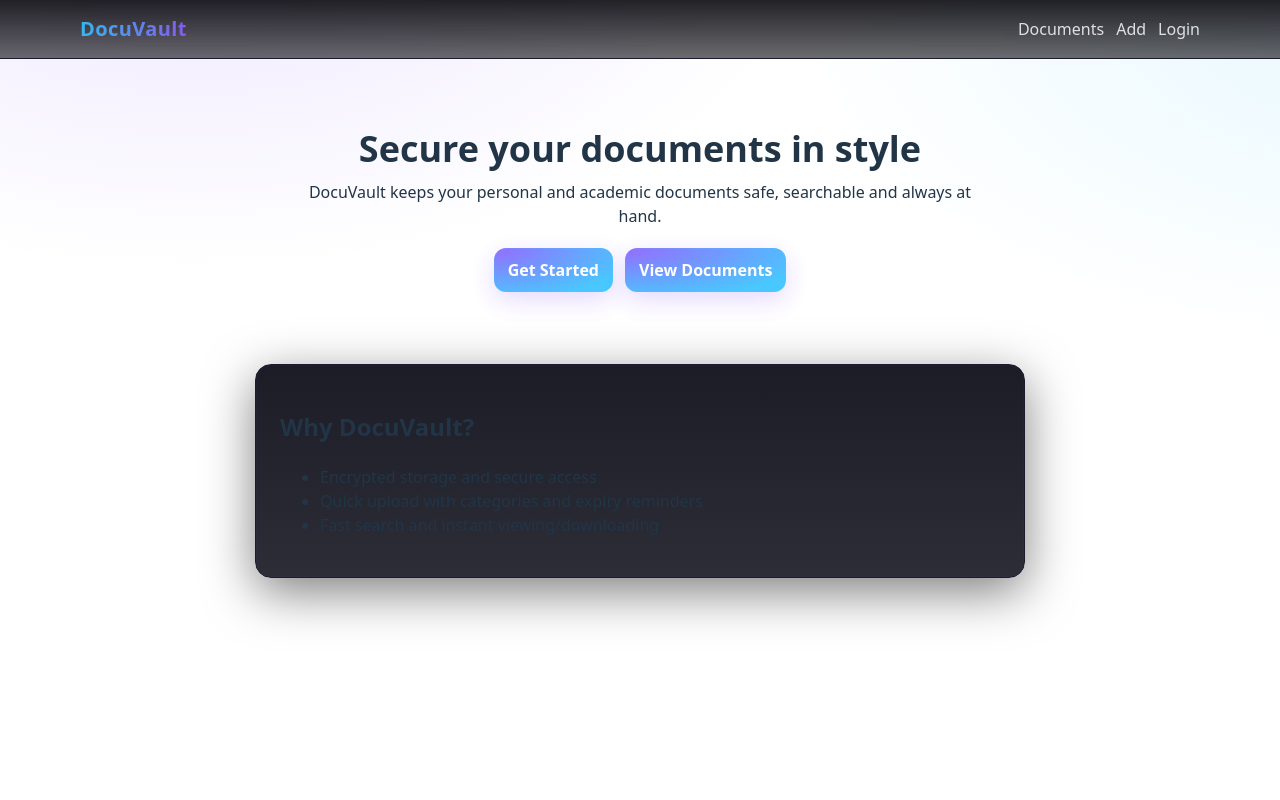
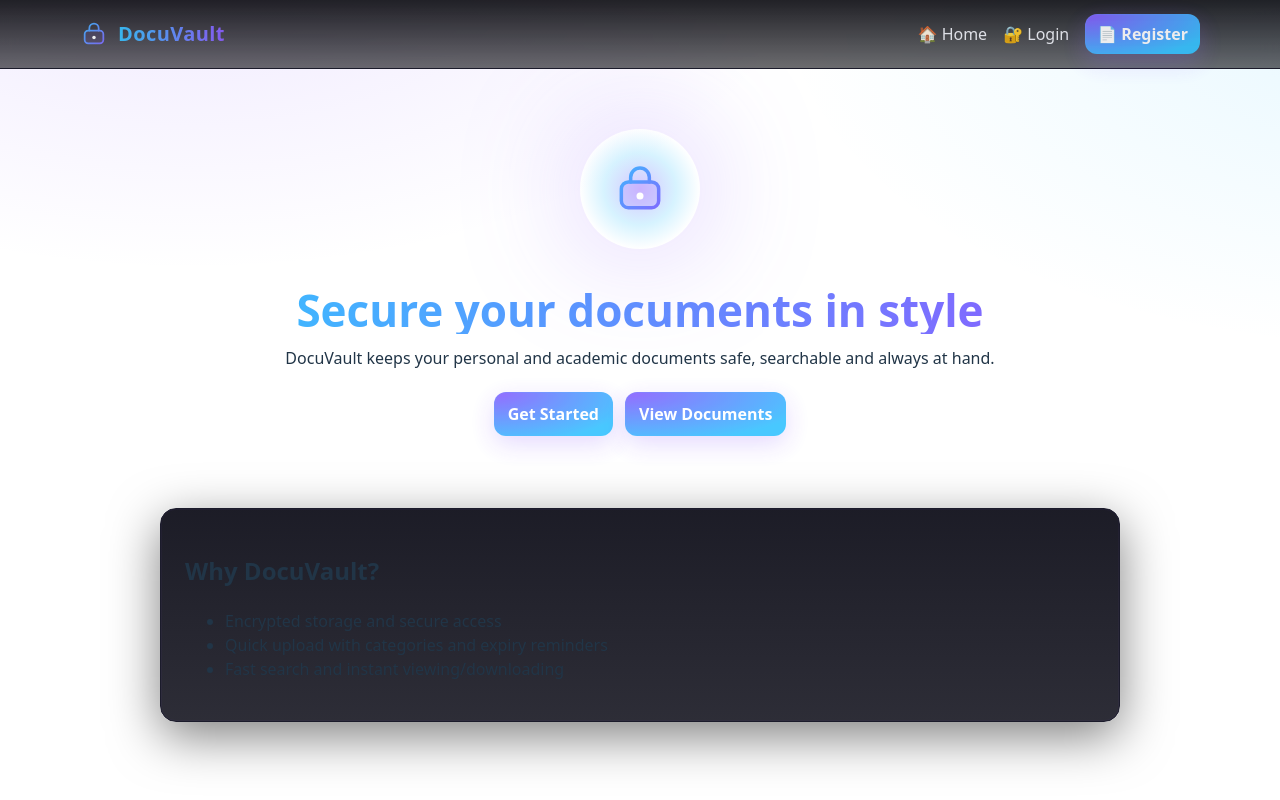
Before and after one commit to bastingg05/DocVault-1, a React (Vite) app in the folder frontend_react/: page / in a window 1280 px wide. Built offline with nearby package versions, Linux system fonts and the light colour scheme; no server answers.

Commit message:
feat(ui): black-themed home + header icons; chore(cors): add vercel domain

```diff
--- a/frontend_react/src/components/Header.jsx
+++ b/frontend_react/src/components/Header.jsx
@@ -1,14 +1,39 @@
 import { Link } from 'react-router-dom'
+
+function Logo(){
+  return (
+    <div style={{display:'flex',alignItems:'center',gap:10}}>
+      <svg width="28" height="28" viewBox="0 0 48 48" fill="none" xmlns="http://www.w3.org/2000/svg">
+        <defs>
+          <linearGradient id="g1" x1="0" y1="0" x2="48" y2="48" gradientUnits="userSpaceOnUse">
+            <stop stopColor="#35c3ff"/>
+            <stop offset="1" stopColor="#8b5cff"/>
+          </linearGradient>
+        </defs>
+        <rect x="8" y="18" width="32" height="22" rx="6" stroke="url(#g1)" strokeWidth="3" fill="rgba(139,92,255,0.12)"/>
+        <path d="M16 18v-4a8 8 0 0 1 16 0v4" stroke="url(#g1)" strokeWidth="3" strokeLinecap="round" strokeLinejoin="round"/>
+        <circle cx="24" cy="30" r="3" fill="#fff"/>
+      </svg>
+      <span className="logo">DocuVault</span>
+    </div>
+  )
+}
 
 export default function Header(){
   return (
     <header className="app-header">
       <nav className="nav">
-        <Link to="/" className="logo">DocuVault</Link>
-        <div style={{display:'flex',gap:12}}>
-          <Link to="/documents">Documents</Link>
-          <Link to="/add">Add</Link>
-          <Link to="/login">Login</Link>
+        <Link to="/" style={{textDecoration:'none'}}><Logo /></Link>
+        <div style={{display:'flex',gap:16,alignItems:'center'}}>
+          <Link to="/">
+            <span role="img" aria-label="home">🏠</span> Home
+          </Link>
+          <Link to="/login">
+            <span role="img" aria-label="login">🔐</span> Login
+          </Link>
+          <Link to="/register" className="btn" style={{padding:'8px 12px'}}>
+            <span role="img" aria-label="register">📄</span> Register
+          </Link>
         </div>
       </nav>
     </header>
--- a/frontend_react/src/pages/Home.jsx
+++ b/frontend_react/src/pages/Home.jsx
@@ -3,9 +3,24 @@ import { Link } from 'react-router-dom'
 export default function Home(){
   return (
     <div>
-      <section className="container" style={{textAlign:'center', paddingTop: 40}}>
-        <h1 style={{fontSize:36, marginBottom:12}}>Secure your documents in style</h1>
-        <p className="help" style={{margin:'0 auto 20px', maxWidth:680}}>
+      <section className="container" style={{textAlign:'center', paddingTop: 60}}>
+        <div style={{display:'flex',justifyContent:'center',marginBottom:14}}>
+          <div style={{width:120,height:120,borderRadius:60,background:'radial-gradient(closest-side, rgba(139,92,255,.35), rgba(53,195,255,.2) 60%, transparent)',display:'grid',placeItems:'center',boxShadow:'0 0 120px rgba(139,92,255,.35)'}}>
+            <svg width="56" height="56" viewBox="0 0 48 48" fill="none" xmlns="http://www.w3.org/2000/svg">
+              <defs>
+                <linearGradient id="h1" x1="0" y1="0" x2="48" y2="48" gradientUnits="userSpaceOnUse">
+                  <stop stopColor="#35c3ff"/>
+                  <stop offset="1" stopColor="#8b5cff"/>
+                </linearGradient>
+              </defs>
+              <rect x="8" y="18" width="32" height="22" rx="6" stroke="url(#h1)" strokeWidth="3" fill="rgba(139,92,255,0.18)"/>
+              <path d="M16 18v-4a8 8 0 0 1 16 0v4" stroke="url(#h1)" strokeWidth="3" strokeLinecap="round" strokeLinejoin="round"/>
+              <circle cx="24" cy="30" r="3" fill="#fff"/>
+            </svg>
+          </div>
+        </div>
+        <h1 style={{fontSize:44, marginBottom:12, background:'linear-gradient(90deg, #35c3ff, #8b5cff)', WebkitBackgroundClip:'text', color:'transparent'}}>Secure your documents in style</h1>
+        <p className="help" style={{margin:'0 auto 22px', maxWidth:720}}>
           DocuVault keeps your personal and academic documents safe, searchable and always at hand.
         </p>
         <div style={{display:'flex', gap:12, justifyContent:'center'}}>
@@ -15,7 +30,7 @@ export default function Home(){
       </section>
 
       <section className="container">
-        <div className="panel">
+        <div className="panel" style={{maxWidth:960}}>
           <h2>Why DocuVault?</h2>
           <ul>
             <li>Encrypted storage and secure access</li>
```
Also changed, not shown: 1 other file (tests, documents, lock files or other folders).
